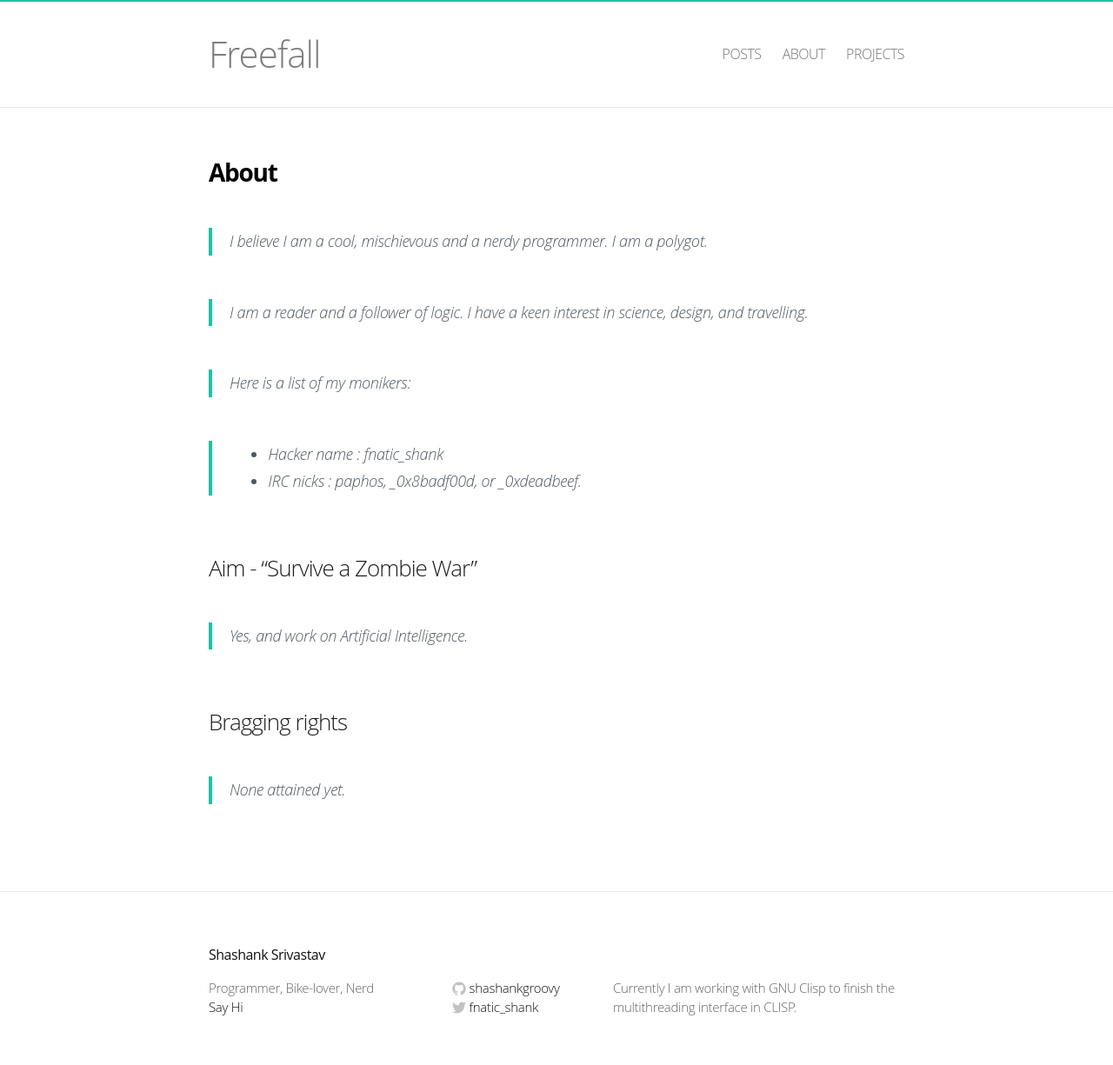
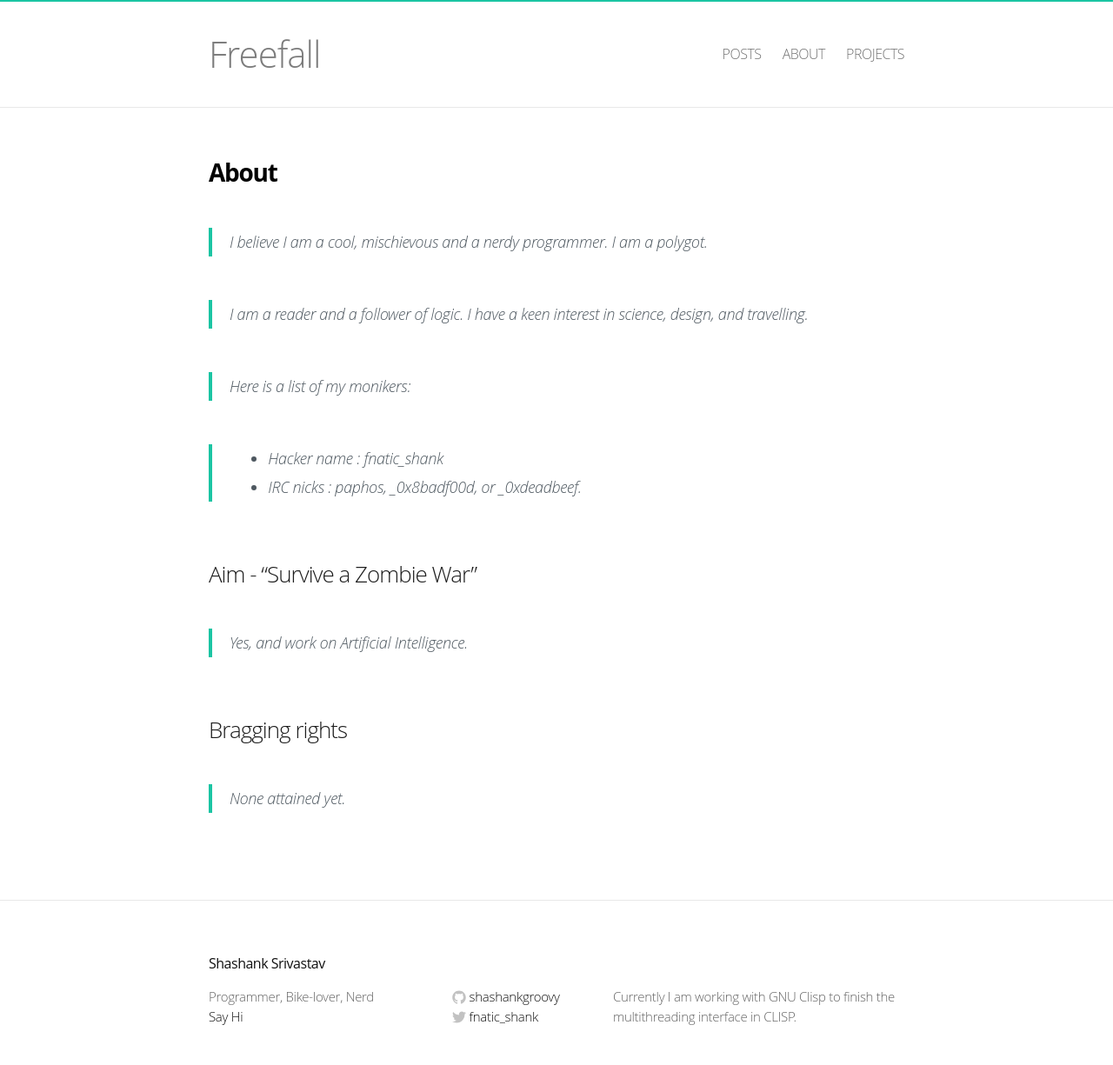
Before and after one commit to shashankgroovy/shashankgroovy.github.io, a Jekyll site: the page built from about/index.md, in a window 1280 px wide. Shown: the whole page at 87% size. Built offline with Jekyll 4.4.1, drawn with Linux system fonts in a browser that asks for light colours; some web fonts are replaced; Markdown is read by kramdown in place of the engine named in the settings.

Commit message:
More seamless design

```diff
--- a/_layouts/post.html
+++ b/_layouts/post.html
@@ -5,6 +5,7 @@
 
   <header class="post-header">
     <h1>{{ page.title }}</h1>
+    <h3>{{ page.description }}</h3>
     <p class="meta">{{ page.date | date: "%b %-d, %Y" }}{% if page.author %} • {{ page.author }}{% endif %}{% if page.meta %} • {{ page.meta }}{% endif %}</p>
   </header>
 
--- a/css/main.css
+++ b/css/main.css
@@ -171,7 +171,7 @@
 
 .home h1 { margin-bottom: 25px; }
 
-.posts    { list-style-type: none; margin-top: 30px; }
+.posts { list-style-type: none; margin-top: 30px; }
 .posts a  { border-bottom: 1px #DEDEDE dotted; }
 .posts li { margin: 20px 0 90px; }
 
@@ -223,11 +223,10 @@
 .post-content {
     margin        : 0 0 30px;
     font-family   : 'FreightText Book', serif;
-    /*font-family : 'Open Sans',Helvetica, Arial, sans-serif;*/
-    font-size     : 16px;
-    color         : #2D2D2D;/* #4e5860;*/
-    line-height   : 1.75;
+    font-size     : 22px;
+    line-height   : 33px;
     letter-spacing: .2px;
+    color         : #2D2D2D; /* #4e5860;*/
 }
 
 .post-content img {
@@ -239,6 +238,7 @@
 
 .post-content a { border-bottom: 1px #AEAEAE dotted; }
 .post-content > * { margin: 20px 0; }
+.post-content p { margin: 30px 0; }
 
 
 .post-content h1,
@@ -279,6 +279,7 @@
   font-style      : italic;
   margin          : 50px 0;
 }
+.post-content blockquote p { margin: 10px 0; }
 
 .post-content ul,
 .post-content ol { padding-left: 20px; }
@@ -451,7 +452,7 @@
   }
 
   .post-header  h1 { font-size: 36px; }
-  .post-content >* { font-size: 16px; }
+  .post-content    { font-size: 16px; }
   .post-content h2 { font-size: 28px; }
   .post-content h3 { font-size: 22px; }
   .post-content h4 { font-size: 18px; }
```
